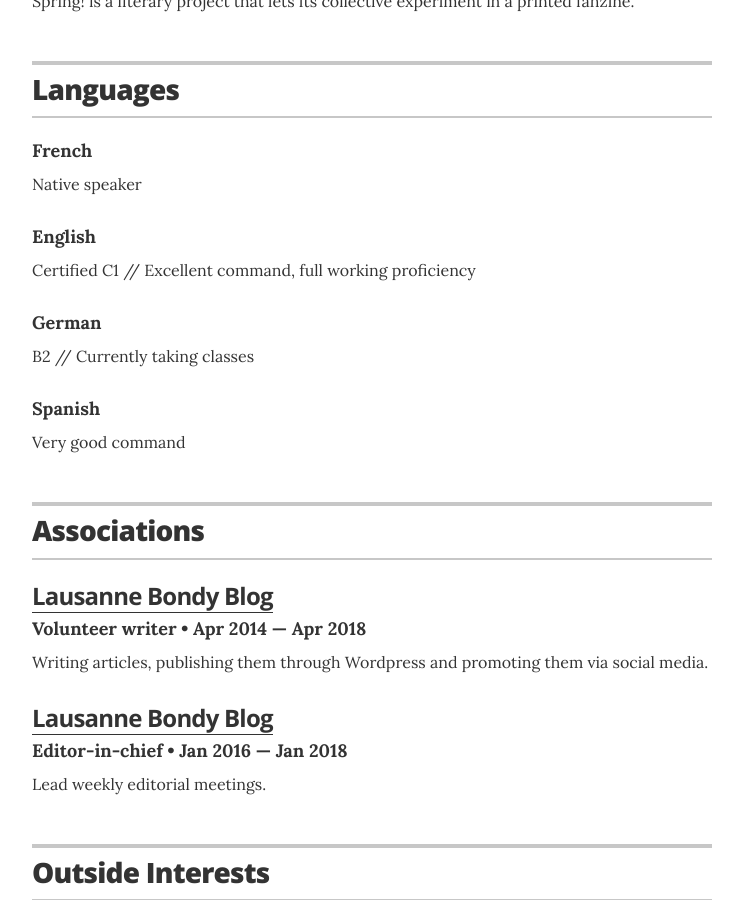
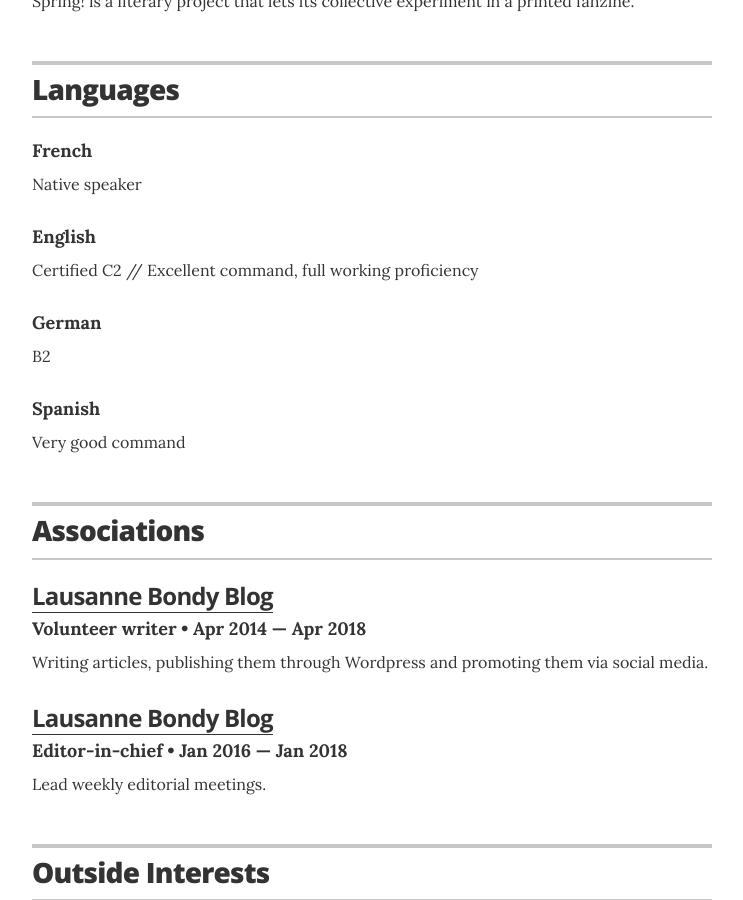
Before and after one commit to railyards/cv-resume, a Jekyll site: the page built from index.html, in a window 1280 px wide and 900 px high, scrolled down 2142 px. Shown: the whole window, without its empty margins (268-1011 px from the left). Built offline with Jekyll 4.4.1, drawn with Linux system fonts in a browser that asks for light colours.

Commit message:
Update languages.yml

```diff
--- a/_data/languages.yml
+++ b/_data/languages.yml
@@ -4,10 +4,10 @@
   level: Native speaker
 
 - language: English
-  level: Certified C1 // Excellent command, full working proficiency
+  level: Certified C2 // Excellent command, full working proficiency
 
 - language: German
-  level: B2 // Currently taking classes
+  level: B2
 
 - language: Spanish
   level: Very good command
```
